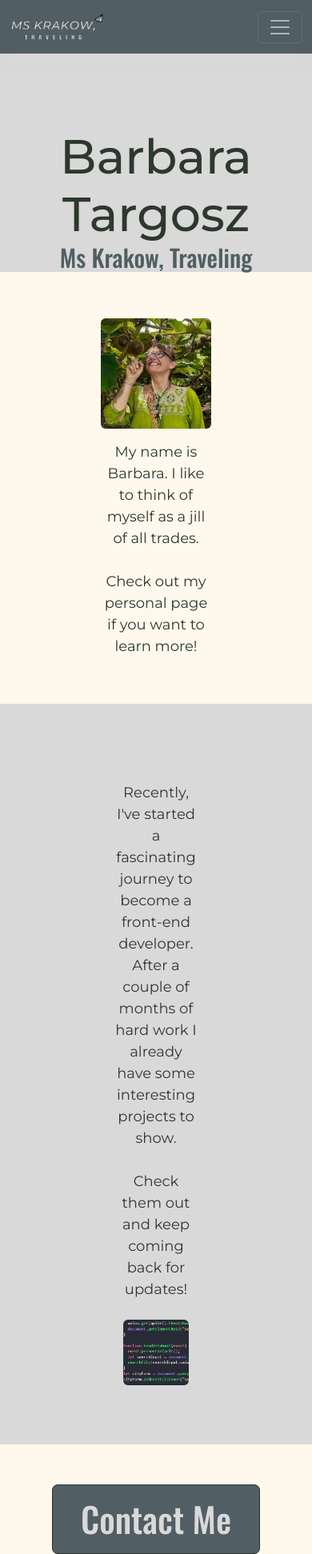
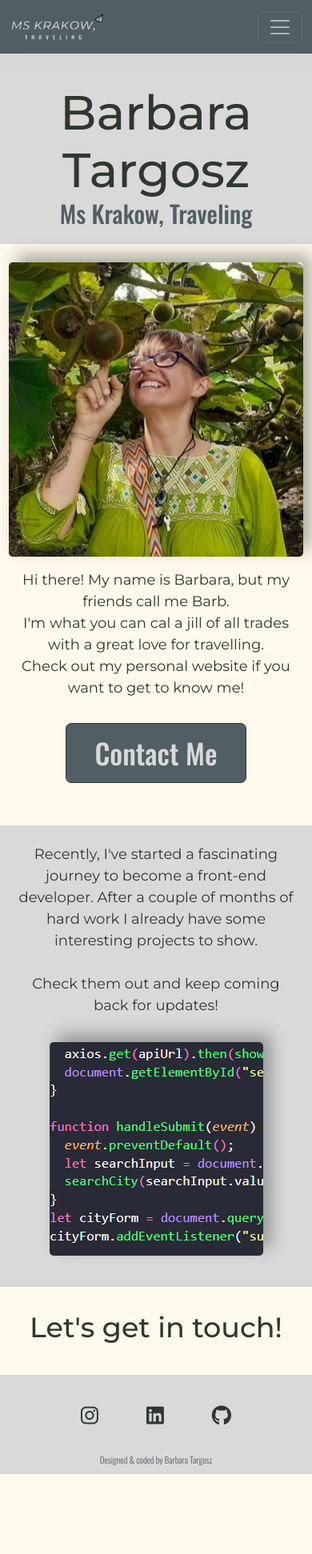
Before and after one commit to mskrakowtravelling/Barbara_Targosz-portfolio, a plain HTML site: page index.html in a window 390 px wide. Shown: the whole page at 80% size. After the commit the page ends 1843 px from the top, so only its background shows below. Drawn offline with nearby package versions, Linux system fonts and the light colour scheme.

Commit message:
fixed homepage, added footer, removed contact.html & corrected links
Homepage: changed photos, corrected layout, added media query
Footer: added social media and email address, styled, added media query, copied footer to both pages,

```diff
--- a/index.html
+++ b/index.html
@@ -63,7 +63,7 @@
               <a class="nav-link" href="/coding.html">Coding Projects</a>
             </li>
             <li class="nav-item">
-              <a class="nav-link" href="/contact.html">Contact Me</a>
+              <a class="nav-link" href="/index.html#contact-me">Contact Me</a>
             </li>
           </ul>
         </div>
@@ -79,10 +79,10 @@
         <div class="container-fluid">
           <div class="row gx-5">
             <div
-              class="col-lg-4 d-flex justify-content-center align-items-center p-2"
+              class="col-lg-4 p-2 d-flex justify-content-center align-items-center"
             >
               <img
-                class="img-fluid rounded"
+                class="img-fluid profile-picture"
                 src="/images/profile-home1.jpg"
                 alt="woman in green"
                 max-width="400px"
@@ -90,17 +90,25 @@
               />
             </div>
             <div
-              class="col-lg-8 d-flex d-flex justify-content-center align-items-center p-2"
+              class="col-lg-8 p-2 d-flex justify-content-center align-items-center"
             >
-              <p class="description text-center">
-                My name is Barbara. I like to think of myself as a jill of all
-                trades.
-
-                <br /><br />
-                Check out my personal page if you want to learn more!
+              <p class="text-center">
+                Hi there! My name is Barbara, but my friends call me Barb.
+                <br />
+                I'm what you can cal a jill of all trades with a great love for
+                travelling.
+                <br />
+                Check out my personal website if you want to get to know me!
+                <br /><a
+                  class="contact-button"
+                  href="/index.html#contact-me"
+                  title="contact me section"
+                  >Contact Me</a
+                >
               </p>
             </div>
           </div>
+          <div></div>
         </div>
       </div>
 
@@ -108,9 +116,9 @@
         <div class="container-fluid">
           <div class="row">
             <div
-              class="col-md-8 mt-5 coding-projects d-flex justify-content-center align-items-center"
+              class="col-lg-8 p-2 d-flex justify-content-center align-items-center"
             >
-              <p class="description text-center">
+              <p class="text-center">
                 Recently, I've started a fascinating journey to become a
                 front-end developer. After a couple of months of hard work I
                 already have some interesting projects to show.
@@ -122,7 +130,7 @@
               class="col-lg-4 d-flex justify-content-center align-items-center p-4"
             >
               <img
-                class="img-fluid rounded"
+                class="img-fluid profile-picture"
                 src="/images/code-snippet.png"
                 alt="code"
               />
@@ -130,12 +138,44 @@
           </div>
         </div>
       </div>
-
-      <a class="contact-button" href="#" title="contact me section"
-        >Contact Me</a
-      >
+      <!-- Contact Me Page -->
+      <div class="contact-me" id="contact-me">
+        <h2>Let's get in touch!</h2>
+      </div>
     </div>
-
+    <footer>
+      <div class="container-fluid">
+        <div class="social-media d-flex justify-content-center">
+          <a
+            href="https://www.instagram.com/ms_krakow_travelling/"
+            target="_blank"
+            title="Instagram"
+            class="social-links"
+          >
+            <i class="fa-brands fa-instagram"></i>
+          </a>
+          <a
+            href="https://www.linkedin.com/in/barbara-targosz-aa97b18a/"
+            target="_blank"
+            title="LinkedIn"
+            class="social-links"
+          >
+            <i class="fa-brands fa-linkedin"></i>
+          </a>
+          <a
+            href="https://github.com/mskrakowtravelling"
+            target="_blank"
+            title="Github"
+            class="social-links"
+          >
+            <i class="fa-brands fa-github"></i
+          ></a>
+        </div>
+        <div class="signature">
+          <p>Designed & coded by Barbara Targosz</p>
+        </div>
+      </div>
+    </footer>
     <!-- bootstrp link ========================================================================================= -->
     <script
       src="https://code.jquery.com/jquery-3.2.1.slim.min.js"
--- a/src/style.css
+++ b/src/style.css
@@ -17,6 +17,7 @@
     --brand-color-light: #515E63;
     --background-color: #FFF8ED;
     --contrast-color: #D9D9D9;
+    --box-shadow-main: 10px -10px 20px rgba(46, 56, 46, 0.4);
 }
 
 body {
@@ -90,10 +91,14 @@ hr {
 
 .heading,
 footer {
-    padding: 50px 130px;
+
     background: var(--contrast-color);
     background-size: 100%;
     margin: 0
+}
+
+.heading {
+    padding: 50px 130px;
 }
 
 .heading p {
@@ -114,7 +119,7 @@ footer {
     background-color: var(--brand-color-light);
     padding: 10px 35px;
     max-width: fit-content;
-    margin: 50px auto 0;
+    margin: 30px auto;
     border: var(--wrapper-border);
     border-radius: 7px;
     font-family: var(--decorative-font);
@@ -139,6 +144,28 @@ a.dark-link:hover {
     color: var(--brand-color-dark);
 }
 
+/* Footer -------------------------------------------------------------------- */
+footer p {
+    display: block;
+    text-align: center;
+    font-size: 24px;
+    color: var(--brand-color-dark);
+}
+
+a.email-address {
+    display: block;
+    text-align: center;
+    text-decoration: none;
+    font-size: 36px;
+    color: var(--brand-color-dark)
+}
+
+a.email-address:hover {
+    color: var(--brand-color-dark);
+    text-decoration: underline;
+    font-size: 38px;
+}
+
 footer .social-links {
     display: flex;
     justify-content: space-around;
@@ -146,28 +173,34 @@ footer .social-links {
     font-size: 25px;
     padding: 14px 15px;
     border-radius: 50%;
+    text-decoration: none;
     color: var(--brand-color-dark);
-    text-decoration: none;
 }
 
 footer .social-links:hover {
     background-color: var(--background-color);
+    text-decoration: none;
+    font-size: 27px;
 }
 
 .signature p {
     text-align: center;
-    margin: 20px 0;
-    padding: 0;
+    padding: 20px 0 0;
     font-size: 14px;
-    color: var(--brand-color-dark);
     font-family: var(--decorative-font);
     font-weight: 300;
+    color: var(--brand-color-light);
 }
 
 /* Homepage section ------------------------------------------------------------------------------ */
+.intro,
+.frontend-developer,
+.contact-me {
+    padding: 50px 130px;
+}
+
 .homepage h1 {
     font-size: 86px;
-    padding-top: 55px;
 }
 
 .homepage h3 {
@@ -176,11 +209,8 @@ footer .social-links:hover {
 
 .homepage p {
     font-size: 18px;
-}
-
-.intro {
-    width: 100%;
-    padding: 50px 130px;
+    padding: 0 20px;
+    margin: 0 80px;
 }
 
 .frontend-developer {
@@ -188,6 +218,11 @@ footer .social-links:hover {
     width: 100%;
     padding: 50px 130px;
 
+}
+
+/* Contact me section */
+.contact-me h2 {
+    font-size: 60px;
 }
 
 /* About section -------------------------------------------------------------------------------------- */
@@ -205,8 +240,8 @@ footer .social-links:hover {
     font-size: 86px;
 }
 
-.about .profile-picture {
-    box-shadow: 10px -10px 20px rgba(46, 56, 46, 0.4);
+.profile-picture {
+    box-shadow: var(--box-shadow-main);
     border-radius: 5px;
 }
 
@@ -219,6 +254,7 @@ a.intertext-link {
 a.intertext-link:hover {
     color: var(--brand-color-light);
 }
+
 
 
 /* hobbies ----------------------------------------------------------------------------------------- */
@@ -341,14 +377,14 @@ a.project-link:hover {
         font-size: 60px;
     }
 
-    .homepage h2 {
-        font-size: 35px;
-    }
-
     .homepage h3,
     .about h3,
     .coding h3 {
         font-size: 30px;
+    }
+
+    .contact-button {
+        font-size: 35px;
     }
 
     .hobbies {
@@ -359,21 +395,46 @@ a.project-link:hover {
         font-size: 11px;
         margin-top: 0;
     }
+
+    a.email-address {
+        font-size: 30px;
+
+    }
+
+    a.email-address:hover {
+        color: var(--brand-color-dark);
+        text-decoration: underline;
+        font-size: 30px;
+    }
 }
 
 @media(max-width:980px) {
-    .homepage .section-content-wrapper {
-        min-height: 632px;
-    }
+
 
     .heading {
-        padding: 50px 10px 0;
+        padding: 50px 10px 20px;
     }
-
-
 
     .heading p {
         padding: 0;
+    }
+
+    .frontend-developer,
+    .intro {
+        padding: 15px
+    }
+
+    .homepage h2 {
+        font-size: 35px;
+    }
+
+    .homepage p {
+        margin: 0;
+        padding: 0;
+    }
+
+    .contact-me {
+        padding: 30px 20px;
     }
 
     .section-title.light,
@@ -381,12 +442,15 @@ a.project-link:hover {
         text-align: center;
     }
 
+    .homepage h2,
     .about h1,
     .coding h1,
     .about h3,
     .coding h3 {
         text-align: center;
     }
+
+
 
     .coding .heading p {
         padding: 10px 0;
```
Also changed, not shown: about.html (+27 -6 lines), coding.html (+27 -5 lines), contact.html (deleted, +0 -96 lines), images/cocora-project.png, images/profile-about - copia.jpg (deleted), images/profile-home.jpg (deleted), images/she-codes-basic.png (deleted), images/weather-app.png.
